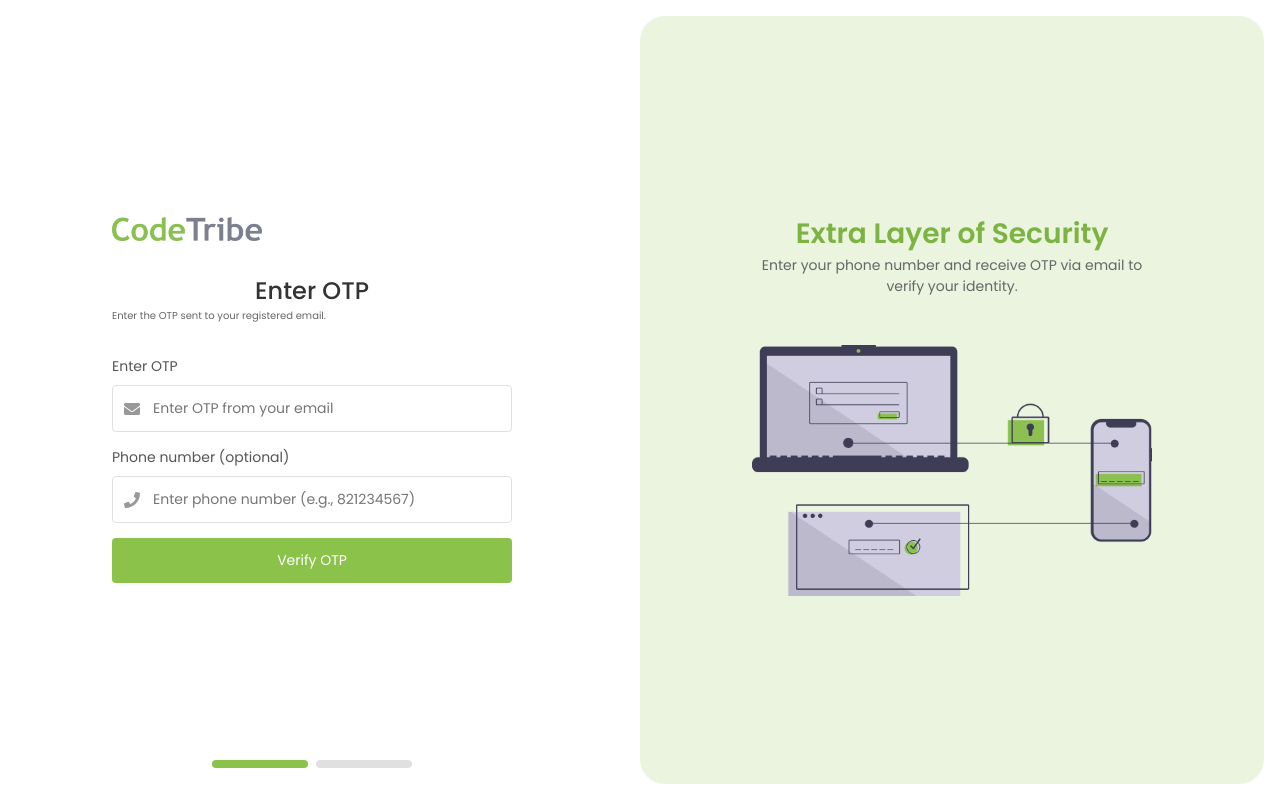
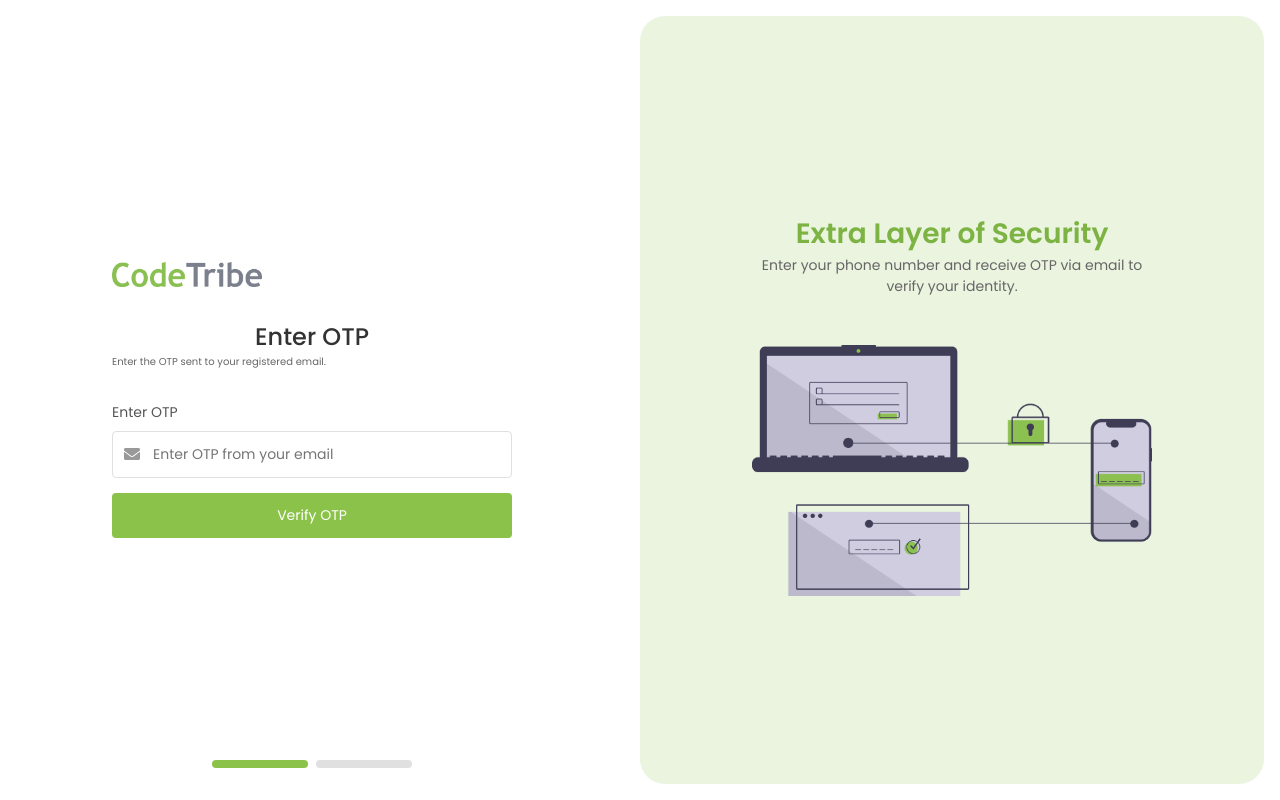
Before and after one commit to Soweto-CodeTribe/TimeManagementSystemAdmin, a React (Vite) app: page /TwoFactorAuth in a window 1280 px wide. Built offline with nearby package versions, Linux system fonts and the light colour scheme.

Commit message:
feat. i am working on two factor authentication

```diff
--- a/src/Components/TwoFactorAuth.jsx
+++ b/src/Components/TwoFactorAuth.jsx
@@ -128,22 +128,6 @@ const TwoFactorAuth = () => {
               </div>
             </div>
 
-            {phoneNumber === "" && (
-              <div className="form-group">
-                <label htmlFor="phoneNumber">Phone number (optional)</label>
-                <div className="input-wrapper">
-                  <FaPhone className="input-icon" />
-                  <input
-                    id="phoneNumber"
-                    type="text"
-                    value={phoneNumber}
-                    onChange={(e) => setPhoneNumber(e.target.value)}
-                    placeholder="Enter phone number (e.g., 821234567)"
-                  />
-                </div>
-              </div>
-            )}
-
             {error && <p className="error-message">{error}</p>}
 
             <button
--- a/src/Components/styling/Navbar.css
+++ b/src/Components/styling/Navbar.css
@@ -42,8 +42,9 @@
 }
 
 /* Icons on the Right */
-.icon-container {
+.navicon-container {
   display: flex;
+  flex-direction: row;
   align-items: center;
   gap: 20px; /* Adds space between icons */
 }
```
